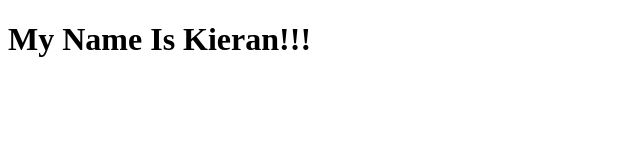
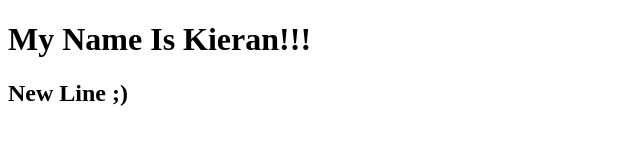
Before and after one commit to KiiBtw/First-Project, a plain HTML site: page index.html in a window 1280 px wide. Shown: the whole page, without its empty margins (0-640 px from the left). Drawn offline with Linux system fonts and the light colour scheme.

Commit message:
New line added

```diff
--- a/index.html
+++ b/index.html
@@ -8,5 +8,6 @@
 </head>
 <body>
     <h1>My Name Is Kieran!!!</h1>
+    <h2>New Line ;)</h2>
 </body>
 </html>
```
